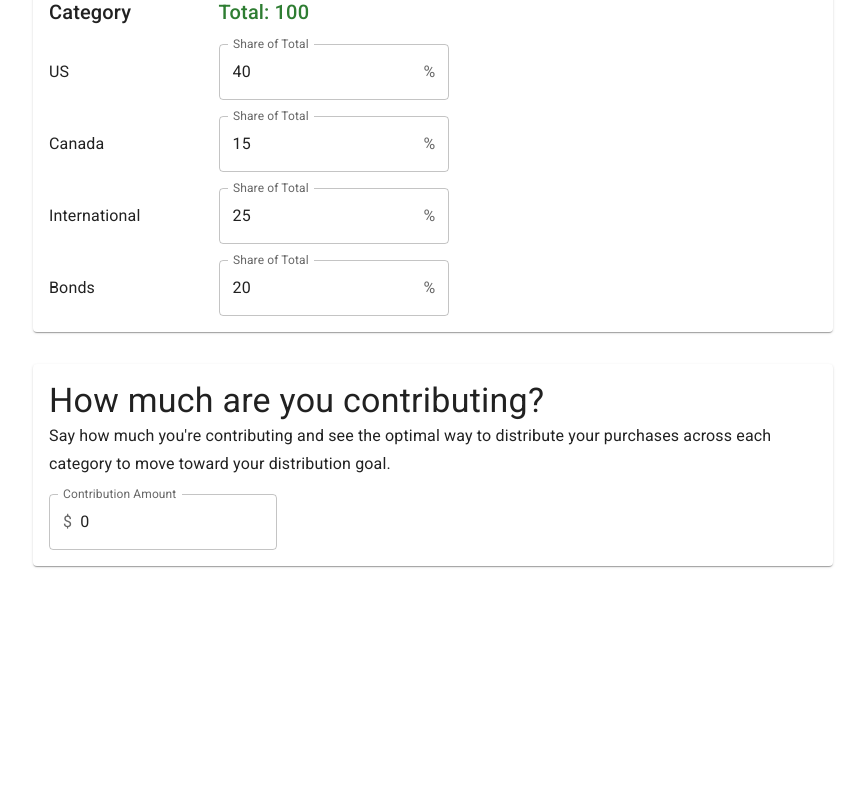
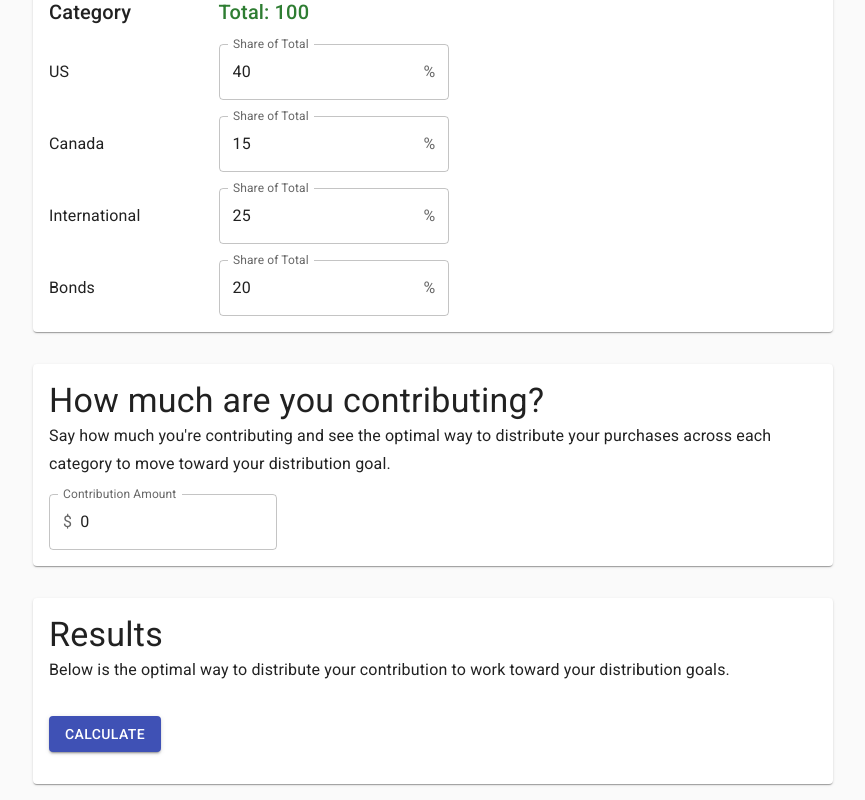
Before and after one commit to markdion/investing-toolbox, a React (Create React App) app: page / in a window 1280 px wide. Shown: the part 1900-2700 px from the top of the page, without its empty margins (207-1072 px from the left). Before the commit the page ends 2482 px from the top, so only its background shows below. Built offline with nearby package versions, Linux system fonts and the light colour scheme.

Commit message:
added result pane and calculation

```diff
--- a/src/Home.jsx
+++ b/src/Home.jsx
@@ -1,9 +1,9 @@
-import { ThemeProvider } from "@emotion/react";
-import { Box, createTheme } from "@mui/material";
+import { Box, createTheme, ThemeProvider } from "@mui/material";
 import AmountsContainer from "./components/AmountsContainer";
 import CategoryContainer from "./components/CategoryContainer";
 import ContributionContainer from "./components/ContributionContainer";
 import DistributionContainer from "./components/DistributionContainer";
+import ResultContainer from "./components/ResultContainer";
 import Section from "./components/shared/Section";
 import RootProvider from "./providers/RootProvider";
 
@@ -16,7 +16,11 @@ export default function Home() {
         main: '#3f51b5',
       },
       secondary: {
-        main: '#f50057',
+        main: '#ff3e00',
+      },
+      background: {
+        default: '#fafafa',
+        paper: '#ffffff'
       },
     },
   })
@@ -25,6 +29,7 @@ export default function Home() {
     <ThemeProvider theme={theme}>
       <RootProvider>
         <Box sx={{
+          bgcolor: "background.default",
           display: "flex",
           alignItems: "center",
           flexDirection: "column"
@@ -49,6 +54,11 @@ export default function Home() {
             subHeaderText={"Say how much you're contributing and see the optimal way to distribute your purchases across each category to move toward your distribution goal."}
             bodyComponent={<ContributionContainer />}
           />
+          <Section
+            headerText={"Results"}
+            subHeaderText={"Below is the optimal way to distribute your contribution to work toward your distribution goals."}
+            bodyComponent={<ResultContainer />}
+          />
         </Box>
       </RootProvider>
     </ThemeProvider>
--- /dev/null
+++ b/src/components/ResultContainer.jsx
@@ -0,0 +1,122 @@
+import { Box, Button, Typography } from "@mui/material";
+import { useState } from "react";
+import { useRootReducer } from "../providers/RootProvider";
+
+export default function ResultContainer() {
+
+  const { state, dispatch } = useRootReducer();
+
+  const [contributionBreakdown, setContributionBreakdown] = useState({});
+
+  function calculate(contribution) {
+    /*Define the fractional deviation f of an asset to be a/t − 1, where t is the asset's target allocation and a is its actual portion of the portfolio.
+      Calculate f for each asset. f will be negative for underweighted assets and positive for overweighted assets.
+      Note that a denotes the portion relative to the final total portfolio value;
+      this is obtained by adding the contribution amount to the original total portfolio value.*/
+    let totalAmount = 0;
+    let actualCategoriesAmounts = {};
+    for (const account of state.accounts.values()) {
+      for (let [categoryId, amount] of Object.entries(account.amounts)) {
+        const category = state.categories.get(categoryId);
+        if (!category.isSuper && !(categoryId in actualCategoriesAmounts)) {
+          actualCategoriesAmounts[categoryId] = 0;
+        }
+        if (category.isSuper) {
+          for (const allocation of category.allocations.values()) {
+            actualCategoriesAmounts[allocation.categoryId] += amount * (allocation.percent / 100);
+          }
+        } else {
+          actualCategoriesAmounts[categoryId] += amount;
+        }
+        totalAmount += amount;
+      }
+    }
+    let totalAmountAfterContribution = totalAmount + contribution;
+    console.log(`Actual Distribution: ${JSON.stringify(actualCategoriesAmounts)}.`);
+    console.log(`Total Amount: ${totalAmount}.`);
+    console.log(`Total Amount with Contribution: ${totalAmountAfterContribution}.`);
+    let targetCategoriesAmounts = {};
+    for (let [categoryId, percent] of Object.entries(state.distribution)) {
+      targetCategoriesAmounts[categoryId] = totalAmountAfterContribution * (percent / 100);
+    }
+    console.log(`Target Distribution: ${JSON.stringify(targetCategoriesAmounts)}.`);
+
+    const unit = Math.max(1, Math.trunc(contribution / 10000));
+
+    let finalAmounts = addMoneyToLowestFractionalDeviations(actualCategoriesAmounts, targetCategoriesAmounts, contribution, unit);
+    console.log(`Final Distribution: ${JSON.stringify(finalAmounts)}.`);
+
+    const _contributionBreakdown = {};
+    for (let [categoryId, amount] of Object.entries(finalAmounts)) {
+      const amountToAdd = amount - actualCategoriesAmounts[categoryId];
+      if (amountToAdd > 0) {
+        _contributionBreakdown[categoryId] = amountToAdd;
+      }
+    }
+    setContributionBreakdown(_contributionBreakdown);
+  }
+
+  function addMoneyToLowestFractionalDeviations(actualAmounts, targetAmounts, remainingContribution, unit) {
+    /*Add money to the asset(s) with least f until they are tied with the asset(s) with the next-least f.
+      The money added to each asset must be proportional to that asset's target allocation so that the minimum f's increase in synchrony.
+      Repeat this until the contribution amount is exhausted. If the assets are pre-sorted according to f,
+      this process can be implemented such that its running time increases linearly with the number of assets.*/
+    let clonedActualAmounts = {...actualAmounts};
+    let fractionalDeviations = calculateFractionalDeviations(clonedActualAmounts, targetAmounts);
+    const categoryInNeed = Object.entries(fractionalDeviations).reduce(([categoryIdA, fracDevA], [categoryIdB, fracDevB]) =>
+      fracDevA <= fracDevB ? [categoryIdA, fracDevA] : [categoryIdB, fracDevB]
+    );
+    const categoryId = categoryInNeed[0];
+    if (remainingContribution <= unit) {
+      clonedActualAmounts[categoryId] += remainingContribution;
+      return clonedActualAmounts;
+    }
+    clonedActualAmounts[categoryId] += unit;
+    remainingContribution -= unit;
+    return addMoneyToLowestFractionalDeviations(clonedActualAmounts, targetAmounts, remainingContribution, unit);
+  }
+
+  function calculateFractionalDeviations(actualAmounts, targetAmounts) {
+    let fractionalDeviations = {};
+    for (let [categoryId, actual] of Object.entries(actualAmounts)) {
+      const target = targetAmounts[categoryId];
+      fractionalDeviations[categoryId] = (actual / target) - 1;
+    }
+    // console.log(`Fractional Deviations: ${JSON.stringify(fractionalDeviations)}.`);
+    return fractionalDeviations;
+  }
+
+  return (
+    <Box sx={{
+      display: "flex",
+      justifyContent: "flex-start",
+      alignItems: "center",
+      gap: "3rem",
+      margin: "1rem 0 0 0",
+      width: "100%"
+    }}>
+      <Button
+        sx={{ margin: "1rem 0", width: "fit-content" }}
+        variant="contained"
+        onClick={() => calculate(state.contribution)}>
+        Calculate
+      </Button>
+      {contributionBreakdown &&
+        Object.entries(contributionBreakdown).map(([categoryId, amountToAdd], index) => (
+          <Box sx={{
+              display: "flex",
+              flexDirection: "column",
+              justifyContent: "flex-start",
+              alignItems: "flex-start",
+              gap: "1rem"
+            }}
+            key={categoryId}
+          >
+            <Typography variant="h5" width="20%" align="left">{state.categories.get(categoryId).name}</Typography>
+            <Typography variant="h5" align="left">{Intl.NumberFormat("en-US", { style: "currency", currency: "USD" }).format(amountToAdd)}</Typography>
+          </Box>
+        ))
+      }
+    </Box>
+  );
+}
```
